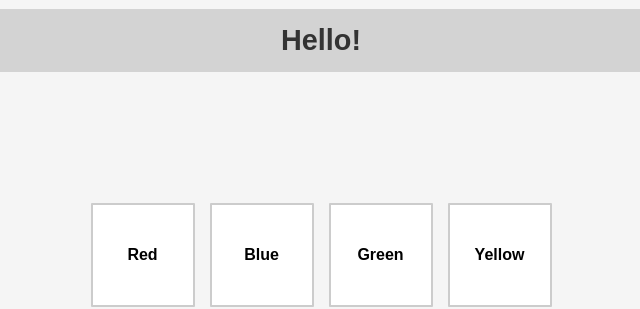
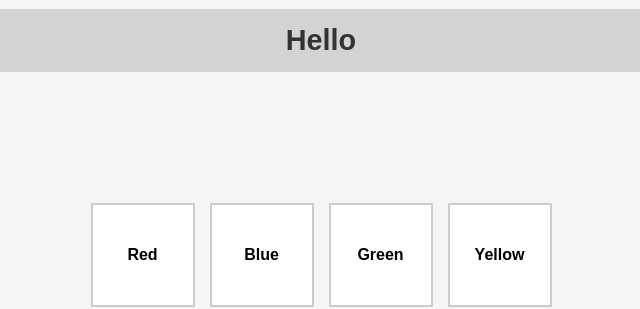
Before and after one commit to Ishita282/HTMLCSS, a plain HTML site: page index.html in a window 1280 px wide. Both pictures are taken after a click on the button "Greet". Shown: the top 309 px of the page, 319-959 px from the left. Drawn offline with Linux system fonts and the light colour scheme.

Commit message:
comma and !

```diff
--- a/index.html
+++ b/index.html
@@ -82,7 +82,7 @@
     </style>
   </head>
   <body>
-    <nav id="greeting">Hello, </nav>
+    <nav id="greeting">Hello </nav>
 
     <main>
     <div class="box-container">
@@ -105,9 +105,9 @@
       greetButton.addEventListener("click", () => {
         const name = nameInput.value.trim();
         if (name) {
-          greeting.textContent = `Hello, ${name}!`;
+          greeting.textContent = `Hello, ${name}`;
         } else {
-          greeting.textContent = "Hello!";
+          greeting.textContent = "Hello";
           greeting.style.color = "#333";
         }
       });
```
